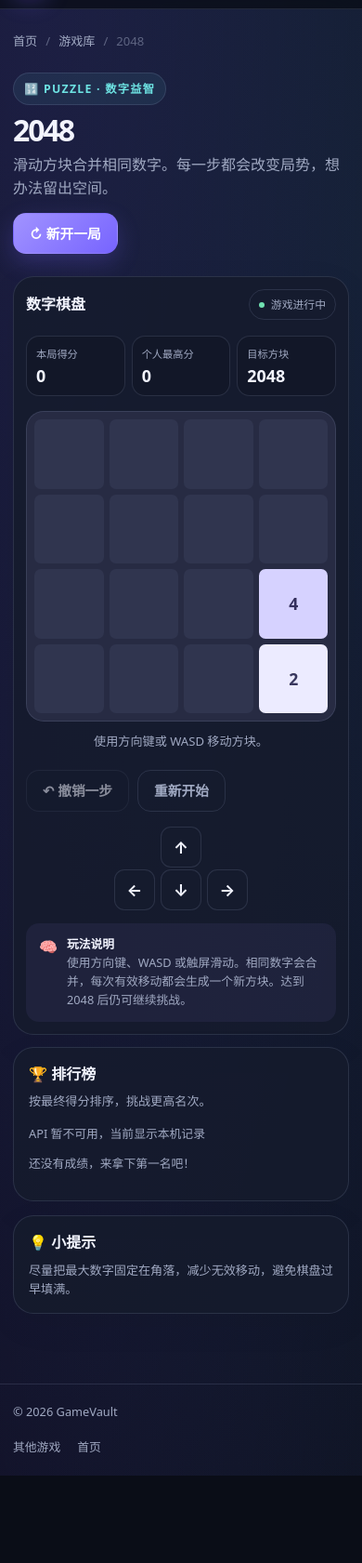
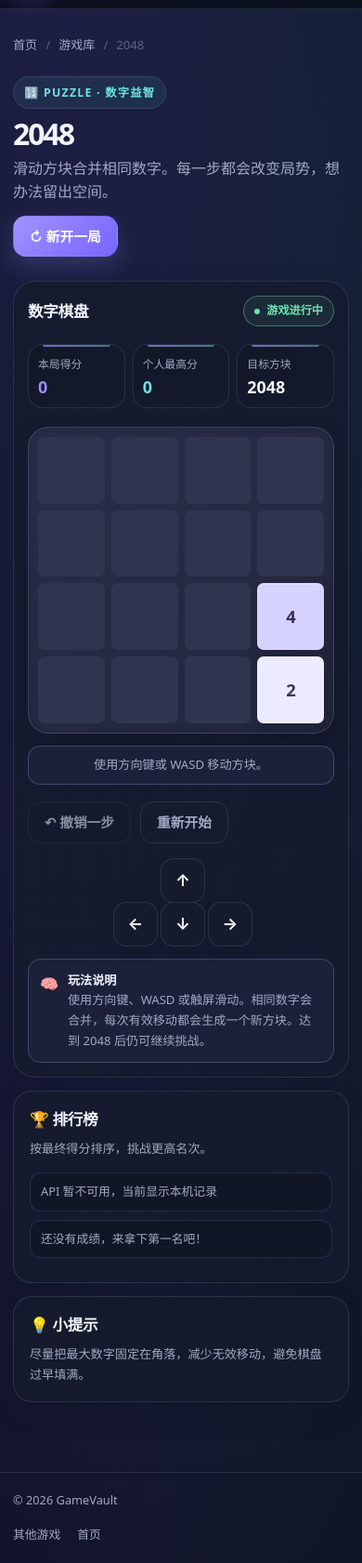
Before and after one commit to CaulKerMin/GameVault, a website: page frontend/games/2048/index.html in a window 390 px wide. Shown: the part 59-1740 px from the top of the page at 93% size. Before the commit the page ends 1646 px from the top, so only its background shows below. Drawn offline with Linux system fonts and the light colour scheme; no server answers.

Commit message:
feat(ui): refine in-game layouts and visual hierarchy

```diff
--- /dev/null
+++ b/frontend/assets/css/game-stage4.css
@@ -0,0 +1,252 @@
+/* GameVault UI Stage 4 — shared in-game layout and interaction polish.
+   Loaded after the base and responsive stylesheets on all game pages. */
+
+.game-page { padding-top: clamp(28px, 3vw, 42px); }
+
+.game-page-heading {
+  width: calc(100% - 320px);
+  max-width: 840px;
+  margin-bottom: 24px;
+  align-items: flex-end;
+}
+.game-page-heading > div { flex: 1 1 auto; min-width: 0; }
+.game-page-heading > .button {
+  flex: 0 0 auto;
+  margin-bottom: 2px;
+  box-shadow: 0 10px 26px color-mix(in srgb, var(--accent) 22%, transparent);
+}
+
+.game-layout {
+  width: 100%;
+  grid-template-columns: minmax(0, 1fr) 300px;
+  gap: 20px;
+  align-items: start;
+}
+.game-main-panel {
+  padding: 24px;
+  border-radius: 24px;
+  background: linear-gradient(155deg,
+    color-mix(in srgb, var(--panel-solid) 88%, transparent), var(--panel));
+  box-shadow: 0 18px 48px rgba(0, 0, 0, .08);
+}
+.game-layout > aside {
+  position: sticky;
+  top: 94px;
+  display: grid;
+  align-content: start;
+  gap: 14px;
+}
+.side-panel {
+  padding: 21px;
+  border-radius: 20px;
+  background: linear-gradient(155deg,
+    color-mix(in srgb, var(--panel-solid) 86%, transparent), var(--panel));
+}
+.side-panel + .side-panel { margin-top: 0; }
+.side-panel h2 { display: flex; align-items: center; gap: 8px; margin-bottom: 8px; }
+.side-panel > p { line-height: 1.65; }
+
+.panel-topline { margin-bottom: 19px; }
+.panel-topline h2, .side-panel h2 { font-size: 1.04rem; letter-spacing: -.02em; }
+.status-pill {
+  min-height: 32px;
+  padding: 6px 11px;
+  background: color-mix(in srgb, var(--bg-soft) 65%, transparent);
+  font-size: .76rem;
+  font-weight: 650;
+}
+.status-pill[data-state="ready"] { color: var(--muted); }
+.status-pill[data-state="playing"] {
+  color: var(--green);
+  border-color: color-mix(in srgb, var(--green) 30%, var(--line));
+  background: color-mix(in srgb, var(--green) 8%, transparent);
+}
+.status-pill[data-state="paused"] {
+  color: var(--orange);
+  border-color: color-mix(in srgb, var(--orange) 30%, var(--line));
+  background: color-mix(in srgb, var(--orange) 8%, transparent);
+}
+.status-pill[data-state="over"] {
+  color: var(--danger);
+  border-color: color-mix(in srgb, var(--danger) 30%, var(--line));
+  background: color-mix(in srgb, var(--danger) 8%, transparent);
+}
+.status-pill[data-state="won"] {
+  color: var(--green);
+  border-color: color-mix(in srgb, var(--green) 30%, var(--line));
+  background: color-mix(in srgb, var(--green) 8%, transparent);
+}
+
+.game-stats { gap: 12px; margin-bottom: 20px; }
+.game-stat {
+  position: relative;
+  overflow: hidden;
+  padding: 14px 15px;
+  border-radius: 16px;
+  background: linear-gradient(145deg,
+    color-mix(in srgb, var(--bg-soft) 80%, transparent), var(--panel));
+  transition: border-color .18s ease, transform .18s ease;
+}
+.game-stat::before {
+  content: "";
+  position: absolute;
+  top: 0;
+  left: 15px;
+  right: 15px;
+  height: 2px;
+  border-radius: 0 0 3px 3px;
+  background: linear-gradient(90deg, var(--accent), color-mix(in srgb, var(--cyan) 65%, transparent));
+  opacity: .7;
+}
+.game-stat span { font-size: .74rem; }
+.game-stat strong { font-size: 1.35rem; }
+.game-stat:first-child strong { color: var(--accent); }
+.game-stat:nth-child(2) strong { color: var(--cyan); }
+
+.board-stage, .puzzle-wrap, .mine-board-wrap {
+  width: min(100%, 520px);
+}
+.canvas-wrap {
+  border-radius: 22px;
+  box-shadow: 0 16px 36px rgba(0, 0, 0, .16), inset 0 1px 0 rgba(255,255,255,.06);
+}
+.puzzle-board {
+  gap: clamp(7px, 1.2vw, 12px);
+  padding: clamp(10px, 1.8vw, 15px);
+  border-color: rgba(167, 180, 221, .18);
+  border-radius: 22px;
+  background: linear-gradient(145deg, #292e48, #22273e);
+  box-shadow: inset 0 2px 14px rgba(0,0,0,.16), 0 14px 32px rgba(0,0,0,.12);
+}
+.puzzle-board:focus-visible, #snake-canvas:focus-visible, .mine-cell:focus-visible {
+  outline: 3px solid var(--cyan);
+  outline-offset: 4px;
+}
+.tile {
+  border: 1px solid rgba(255,255,255,.035);
+  box-shadow: inset 0 1px 0 rgba(255,255,255,.08);
+  font-size: clamp(1.15rem, 4vw, 2.1rem);
+}
+.tile:not(.tile-empty) { box-shadow: 0 5px 14px rgba(9, 12, 27, .15), inset 0 1px 0 rgba(255,255,255,.2); }
+.tile-empty { border-color: transparent; box-shadow: none; }
+.tile-128, .tile-256, .tile-512 { font-size: clamp(.95rem, 3.4vw, 1.75rem); }
+.tile-1024, .tile-2048, .tile-super { font-size: clamp(.78rem, 2.8vw, 1.45rem); }
+
+.puzzle-message {
+  display: grid;
+  place-items: center;
+  min-height: 42px;
+  margin-top: 13px;
+  padding: 8px 12px;
+  border: 1px solid color-mix(in srgb, var(--accent) 18%, var(--line));
+  border-radius: 13px;
+  background: color-mix(in srgb, var(--accent) 6%, var(--panel));
+  line-height: 1.5;
+}
+.game-controls { gap: 10px; margin-top: 18px; }
+.game-controls .button { min-height: 43px; }
+.game-controls .button:not(:disabled):hover { border-color: color-mix(in srgb, var(--accent) 45%, var(--line)); }
+.game-instructions {
+  margin-top: 21px;
+  padding: 14px 16px;
+  border: 1px solid color-mix(in srgb, var(--accent) 14%, var(--line));
+  background: color-mix(in srgb, var(--accent) 6%, var(--panel));
+  font-size: .82rem;
+  line-height: 1.65;
+}
+.game-instructions .instruction-icon { margin-top: 1px; }
+
+.leaderboard-list { display: grid; gap: 0; margin-top: 14px; }
+.leaderboard-list > .small-copy {
+  margin: 0 0 9px;
+  padding: 10px 11px;
+  border: 1px solid var(--line);
+  border-radius: 12px;
+  background: color-mix(in srgb, var(--bg-soft) 70%, transparent);
+  line-height: 1.55;
+}
+.leaderboard-list .leaderboard-row {
+  min-width: 0;
+  padding: 11px 9px;
+  border-bottom-color: color-mix(in srgb, var(--line) 80%, transparent);
+  border-radius: 10px;
+  font-size: .82rem;
+}
+.leaderboard-list .leaderboard-row:first-of-type {
+  background: color-mix(in srgb, var(--accent) 8%, transparent);
+}
+.leaderboard-list .leaderboard-row:first-of-type strong { color: var(--accent); }
+.leaderboard-list .leaderboard-row span { overflow-wrap: anywhere; }
+.leaderboard-list .leaderboard-row strong { flex: 0 0 auto; }
+
+.mine-board {
+  gap: 6px;
+  padding: 12px;
+  border-radius: 20px;
+  box-shadow: inset 0 2px 12px rgba(0,0,0,.14), 0 12px 28px rgba(0,0,0,.1);
+}
+.mine-cell {
+  border-radius: 8px;
+  box-shadow: inset 0 1px 0 rgba(255,255,255,.08);
+  transition: filter .14s ease, transform .14s ease, border-color .14s ease;
+}
+.mine-cell.revealed { box-shadow: inset 0 1px 0 rgba(255,255,255,.6); }
+.dpad, .mobile-controls { gap: 7px; }
+.dpad button, .mobile-controls button {
+  min-width: 48px;
+  min-height: 48px;
+  border-radius: 14px;
+  box-shadow: 0 4px 12px rgba(0,0,0,.08);
+}
+.flag-toggle[aria-pressed="true"] {
+  background: color-mix(in srgb, var(--orange) 10%, var(--panel));
+}
+
+@media (hover: hover) and (pointer: fine) {
+  .game-stat:hover { transform: translateY(-1px); border-color: color-mix(in srgb, var(--accent) 35%, var(--line)); }
+  .mine-cell:hover:not(:disabled) { transform: translateY(-1px); }
+}
+
+@media (max-width: 900px) {
+  .game-page-heading { width: calc(100% - 264px); }
+  .game-layout { grid-template-columns: minmax(0, 1fr) 250px; gap: 14px; }
+  .game-main-panel, .side-panel { padding: 18px; }
+}
+
+@media (max-width: 820px) {
+  .game-page-heading { width: 100%; max-width: none; }
+  .game-layout { grid-template-columns: minmax(0, 1fr); }
+  .game-layout > aside {
+    position: static;
+    grid-template-columns: repeat(2, minmax(0, 1fr));
+  }
+}
+
+@media (max-width: 700px) {
+  .game-page-heading { flex-direction: column; align-items: flex-start; gap: 13px; }
+  .game-layout > aside { grid-template-columns: minmax(0, 1fr); }
+  .game-main-panel { padding: 15px; }
+  .side-panel { padding: 17px; }
+  .game-stats { gap: 8px; }
+  .game-stat { padding: 11px 10px; }
+  .game-stat strong { font-size: 1.12rem; }
+  .game-instructions { padding: 12px; }
+  .mine-board { gap: 4px; padding: 8px; }
+  .mine-cell { border-radius: 6px; }
+}
+
+@media (max-width: 380px) {
+  .panel-topline { align-items: flex-start; }
+  .panel-topline h2 { font-size: .95rem; }
+  .status-pill { padding: 5px 8px; font-size: .68rem; }
+  .game-stats { gap: 6px; }
+  .game-stat { padding: 10px 8px; }
+  .game-stat span { font-size: .64rem; }
+  .game-stat strong { font-size: 1rem; }
+  .game-controls .button { flex: 1 1 auto; padding-inline: 11px; }
+  .tile-1024, .tile-2048, .tile-super { font-size: .72rem; }
+}
+
+@media (prefers-reduced-motion: reduce) {
+  .game-stat, .mine-cell, .tile { transition: none !important; }
+}
--- a/frontend/games/2048/index.html
+++ b/frontend/games/2048/index.html
@@ -6,6 +6,7 @@
   <title>2048 — GameVault</title>
   <link rel="stylesheet" href="../../assets/css/styles.css">
   <link rel="stylesheet" href="../../assets/css/responsive-stage3.css">
+  <link rel="stylesheet" href="../../assets/css/game-stage4.css">
   <script src="../../assets/js/config.js" defer></script><script src="../../assets/js/api.js" defer></script><script src="../../assets/js/common.js" defer></script><script src="logic.js" defer></script><script src="game.js" defer></script>
 </head>
 <body data-game="2048">
@@ -19,7 +20,7 @@
     <div class="game-page-heading"><div><span class="eyebrow">🔢 PUZZLE · 数字益智</span><h1>2048</h1><p>滑动方块合并相同数字。每一步都会改变局势，想办法留出空间。</p></div><button class="button button-primary" id="restart-button" type="button">↻ 新开一局</button></div>
     <div class="game-layout">
       <section class="game-main-panel" aria-label="2048 游戏区域">
-        <div class="panel-topline"><h2>数字棋盘</h2><span class="status-pill" id="status-pill" data-state="playing">游戏进行中</span></div>
+        <div class="panel-topline"><h2>数字棋盘</h2><span class="status-pill" id="status-pill" role="status" aria-live="polite" aria-atomic="true" data-state="playing">游戏进行中</span></div>
         <div class="game-stats">
           <div class="game-stat"><span>本局得分</span><strong id="score">0</strong></div>
           <div class="game-stat"><span>个人最高分</span><strong id="best-score">0</strong></div>
--- a/package.json
+++ b/package.json
@@ -1,8 +1,8 @@
 {
   "name": "gamevault-a",
-  "version": "2.5.3",
+  "version": "2.6.0",
   "private": true,
-  "description": "GameVault — polished browser game hub with responsive layouts, accessible controls, local/shared leaderboards, automated Pages deployment and full-source packaging.",
+  "description": "GameVault — responsive browser game hub with refined in-game layouts, accessible controls, local/shared leaderboards, automated Pages deployment and full-source packaging.",
   "scripts": {
     "dev": "node scripts/dev.js",
     "dev:web": "node frontend/dev-server.js",
```
Also changed, not shown: UI-ROADMAP.md (+6 -4 lines), UI-STAGE4-REPORT.md (added, +32 -0 lines), frontend/games/minesweeper/index.html (+2 -1 lines), frontend/games/snake/index.html (+2 -1 lines), frontend/test/game-ui.test.js (added, +60 -0 lines), CHANGELOG.md, README.md.
